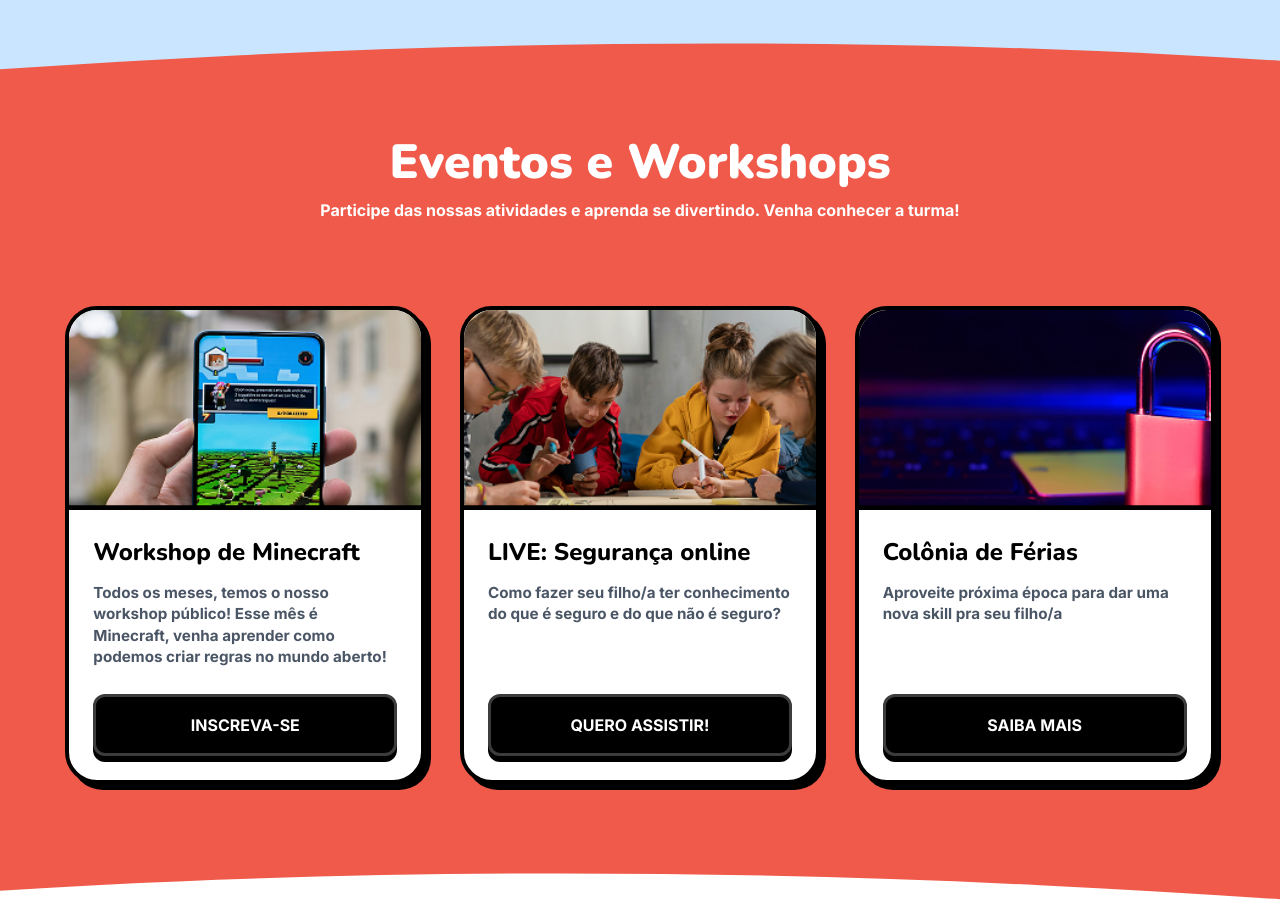
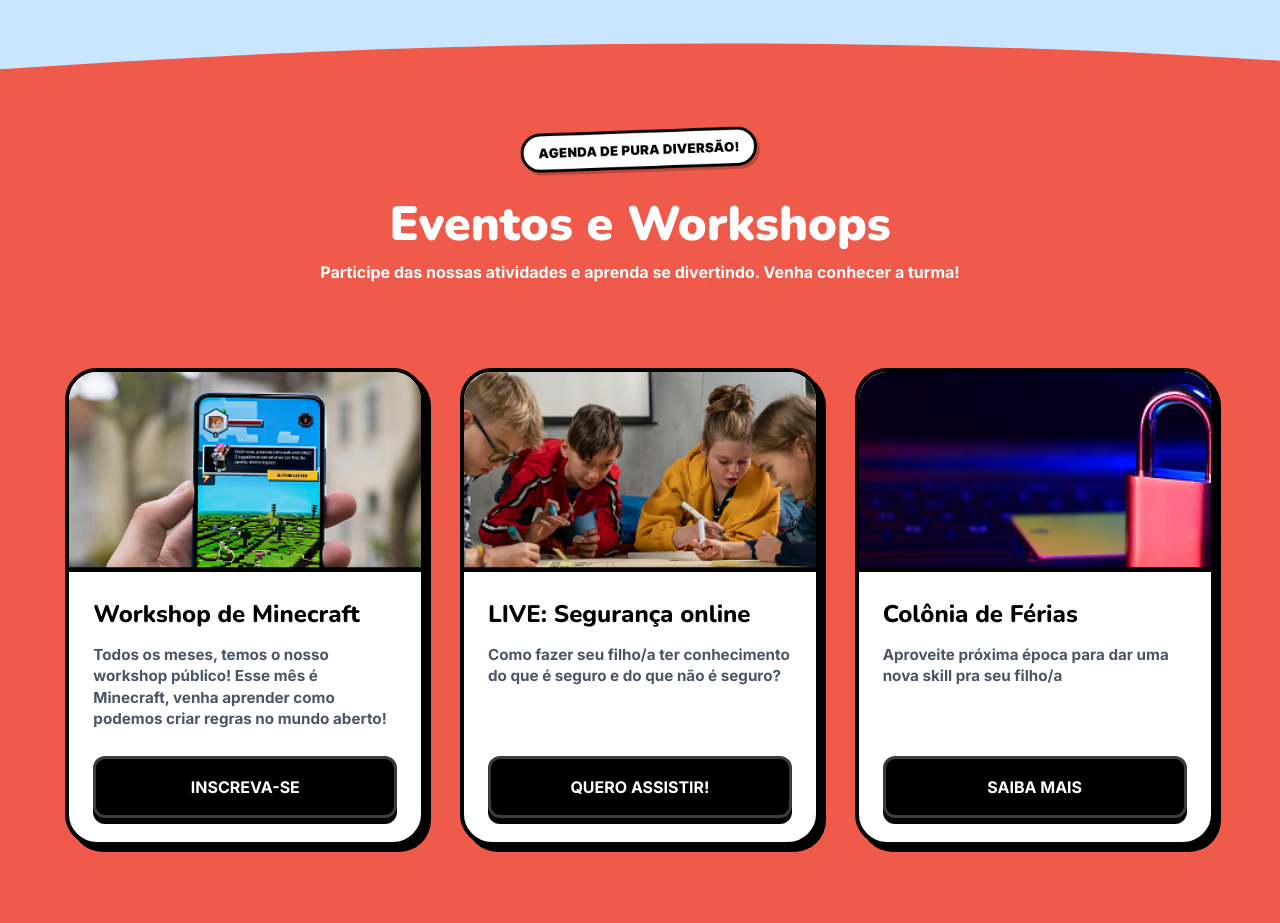
Before and after one commit to mpaaserrano/DKTesting, a React (Vite) app in the folder dionakids/: page / in a window 1280 px wide. Shown: the part 3740-4663 px from the top of the page. Built offline with nearby package versions, Linux system fonts and the light colour scheme.

Commit message:
added event badge

```diff
--- a/dionakids/src/components/sections/EventSection.css
+++ b/dionakids/src/components/sections/EventSection.css
@@ -8,6 +8,12 @@
     margin-bottom: 5%;
 }
 
+.event-badge {
+  display: block;
+  margin: 0 auto 12px;
+  width: 240px;
+}
+
 .event-header h2 {
     font-size: 3rem;
     font-weight: 900;
--- a/dionakids/src/components/sections/EventSection.jsx
+++ b/dionakids/src/components/sections/EventSection.jsx
@@ -6,12 +6,19 @@
 const MinecraftWorkshop = "/assets/events/minecraft-workshop.png"
 const Security = "/assets/events/security.png"
 const Holiday = "/assets/events/holiday.png"
+const PuraDiversao = "/assets/events/pura-diversao.png"
 
 const EventSection = () => {
     return (
         <section className="event-section">
             {/* HEADER */}
             <div className="event-header">
+                <img
+                    src={PuraDiversao}
+                    alt="Pura diversão"
+                    className="event-badge"
+                />
+
                 <h2>Eventos e Workshops</h2>
                 <p>
                     Participe das nossas atividades e aprenda se divertindo. Venha conhecer a turma!
```
Also changed, not shown: dionakids/public/assets/events/pura-diversao.png (added).
